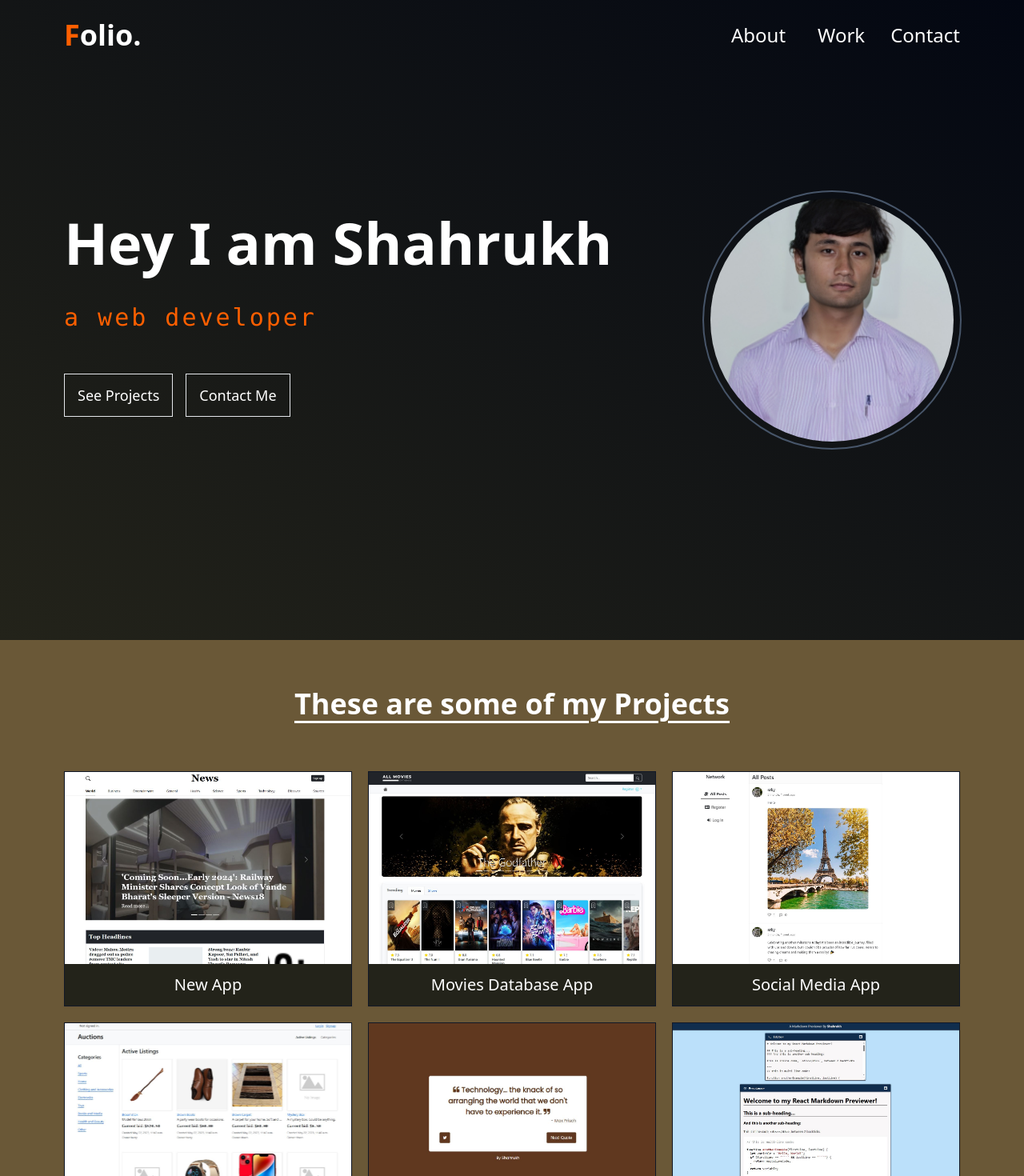
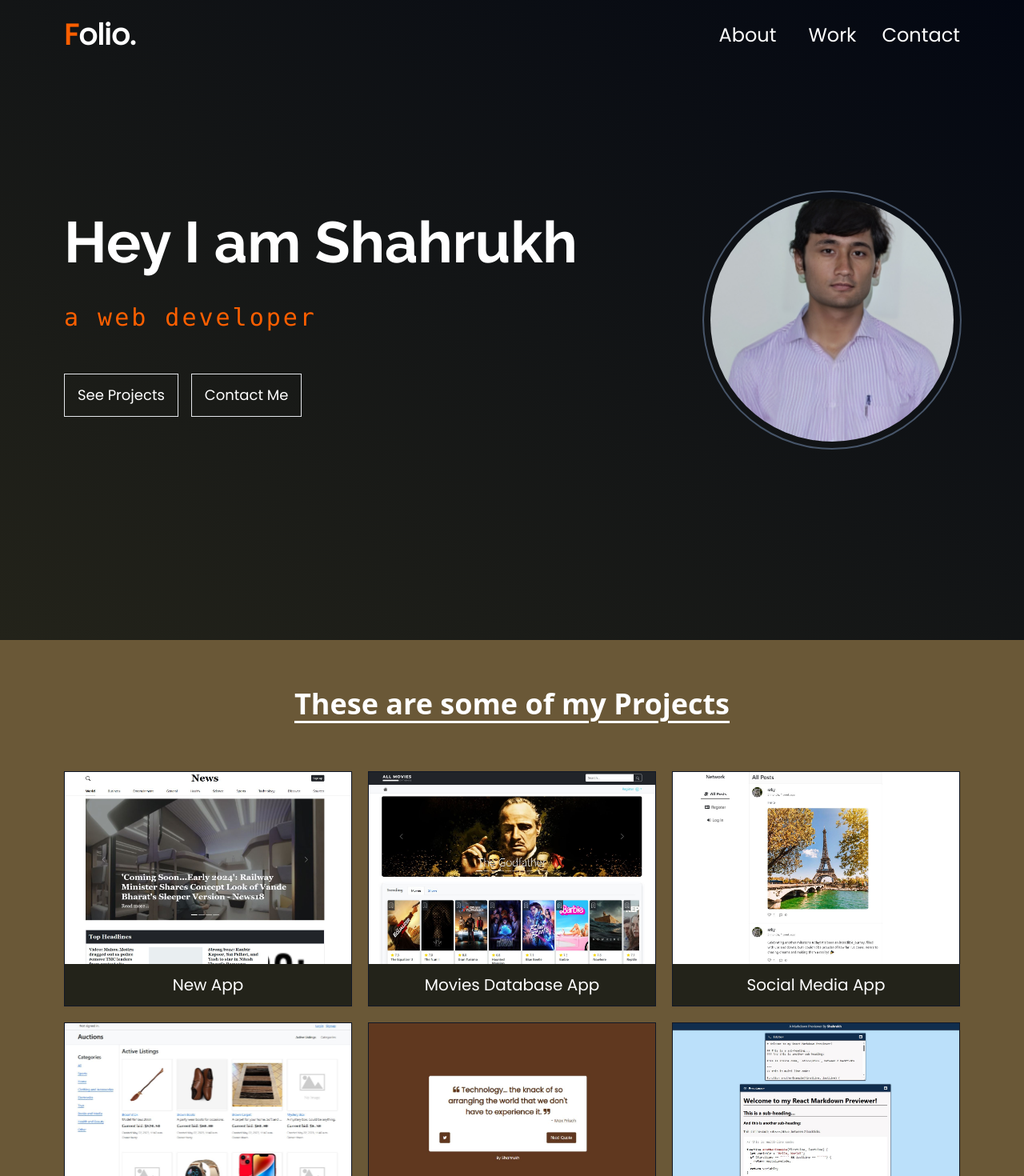
Before and after one commit to srky420/react-portfolio, a React (Create React App) app: page /work in a window 1280 px wide. Shown: the top 1470 px of the page at 80% size. Built offline with nearby package versions, Linux system fonts and the light colour scheme.

Commit message:
Add font styles

```diff
--- a/public/index.html
+++ b/public/index.html
@@ -25,6 +25,8 @@
       Learn how to configure a non-root public URL by running `npm run build`.
     -->
     <link rel="stylesheet" href="https://cdnjs.cloudflare.com/ajax/libs/font-awesome/4.7.0/css/font-awesome.min.css">
+    <link href="https://fonts.googleapis.com/css?family=Poppins:200i,300,400&amp;display=swap" rel="stylesheet" />
+    <link href="https://fonts.googleapis.com/css?family=Raleway:700&amp;display=swap" rel="stylesheet" />
     <title>React App</title>
   </head>
   <body>
--- a/src/components/About.js
+++ b/src/components/About.js
@@ -20,15 +20,15 @@ export const About = () => {
         <div className="text-white show min-h-screen flex flex-col items-center justify-center bg-gradient-to-tr from-dark to-gray-950">
             <div className="container mx-auto sm:px-5 lg:px-20 2xl:px-40 flex items-center justify-center md:justify-between h-full">
                 <div className="flex flex-col items-center text-center md:items-start gap-y-5 lg:gap-y-10">
-                    <h1 className="text-3xl min-[420px]:text-4xl min-[540px]:text-5xl lg:text-6xl xl:text-7xl font-bold lg:text-start">Hey I am Shahrukh</h1>
+                    <h1 className="text-3xl min-[420px]:text-4xl min-[540px]:text-5xl lg:text-6xl xl:text-7xl font-bold lg:text-start font-raleway">Hey I am Shahrukh</h1>
                     <div className="mx-auto md:mx-0">
                         <p className="text-lg min-[540px]:text-2xl lg:text-3xl tracking-widest mx-auto md:mx-0 typewriter whitespace-nowrap w-0 font-mono text-orange border-r-2 border-orange overflow-hidden" onAnimationIteration={toggleText}>
                             {state.textToggle ? <>a software engineer</> : <>a web developer</>}
                         </p>
                     </div>
                     <div className="flex gap-4 my-3 mx-auto md:mx-0">
-                        <button className="py-2 px-4 sm:py-3 text-sm lg:text-lg bg-transparent border border-gray-200 hover:bg-brown hover:border-brown transition-colors">See Projects</button>
-                        <button className="py-2 px-4 sm:py-3 text-sm lg:text-lg bg-transparent border border-gray-200 hover:bg-brown hover:border-brown transition-colors">Contact Me</button>
+                        <button className="py-2 px-4 sm:py-3 text-sm lg:text-lg bg-transparent border border-gray-200 hover:bg-brown hover:border-brown transition-colors font-poppins">See Projects</button>
+                        <button className="py-2 px-4 sm:py-3 text-sm lg:text-lg bg-transparent border border-gray-200 hover:bg-brown hover:border-brown transition-colors font-poppins">Contact Me</button>
                     </div>
                 </div>
                 <img className="rounded-full ring-2 ring-slate-600 hidden md:block object-cover p-2 md:h-60 md:w-60 lg:h-72 lg:w-72 xl:h-80 xl:w-80 2xl:h-96 2xl:w-96"
--- a/src/components/Navbar.js
+++ b/src/components/Navbar.js
@@ -53,11 +53,11 @@ export const Navbar = () => {
     return (
         <div className={classNames} ref={navbar}>
             <div className="container mx-auto sm:px-5 lg:px-20 2xl:px-40">
-                <div className="flex flex-col justify-between sm:flex-row sm:items-center">
+                <div className="flex flex-col justify-between sm:flex-row sm:items-center font-poppins">
                     <div className="text-2xl p-3 sm:p-0 sm:text-3xl md:text-4xl font-bold first-letter:text-orange">
                         Folio.
                     </div>
-                    <div className={state.navToggle ? "h-48 sm:h-fit sm:overflow-y-auto transition-all" : "h-0 overflow-y-hidden sm:h-fit transition-all"}>
+                    <div className={state.navToggle ? "h-48 sm:h-fit overflow-y-hidden sm:overflow-y-auto transition-all" : "h-0 overflow-y-hidden sm:h-fit transition-all"}>
                         <ul className="flex flex-col my-4 sm:flex-row sm:my-0 text-lg lg:text-2xl">
                             <li><Link to={"/"} className="hover:text-orange transition-color block px-5 py-3 sm:py-7" onClick={handleNavCollapse}>About</Link></li>
                             <li><Link to={"work"} className="hover:text-orange transition-color block px-5 py-3 sm:py-7" onClick={handleNavCollapse}>Work</Link></li>
--- a/src/components/Project.js
+++ b/src/components/Project.js
@@ -5,7 +5,7 @@ export const Project = (props) => {
     return (
         <a href={props.link} className="hover:scale-105 transition-transform drop-shadow-sm hover:text-orange border border-gray-900">
             <img src={props.src} alt={props.title} className="object-cover w-full h-60" />
-            <p className="text-base md:text-lg lg:text-xl text-center bg-dark py-3">{props.title}</p>
+            <p className="text-base md:text-lg lg:text-xl text-center bg-dark py-3 font-poppins">{props.title}</p>
         </a>
     );
 }
--- a/src/components/Projects.js
+++ b/src/components/Projects.js
@@ -12,7 +12,7 @@ export const Projects = () => {
                 <div className="grid grid-cols-1 min-[460px]:grid-cols-2 xl:grid-cols-3 px-3 sm:px-0 gap-4 md:gap-5">
                     {projects.map((item, key) => <Project key={key} link={item.link} src={item.src} title={item.title} />)}
                 </div>
-                <button className="py-2 px-4 sm:py-3 text-md lg:text-xl bg-transparent border border-gray-200 hover:bg-dark hover:border-dark transition-colors mx-auto block my-16">Show More</button>
+                <button className="py-2 px-4 sm:py-3 text-md lg:text-xl bg-transparent border border-gray-200 hover:bg-dark hover:border-dark transition-colors mx-auto block my-16 font-poppins">Show More</button>
             </div>
         </div>
     );
--- a/tailwind.config.js
+++ b/tailwind.config.js
@@ -12,6 +12,10 @@ module.exports = {
         light: '#FFF',
         dark: '#23231A',
         grey: '#CCC'
+      },
+      fontFamily: {
+        poppins: 'Poppins, sans-serif',
+        raleway: 'Raleway, sans-serif'
       }
     },
   },
```
